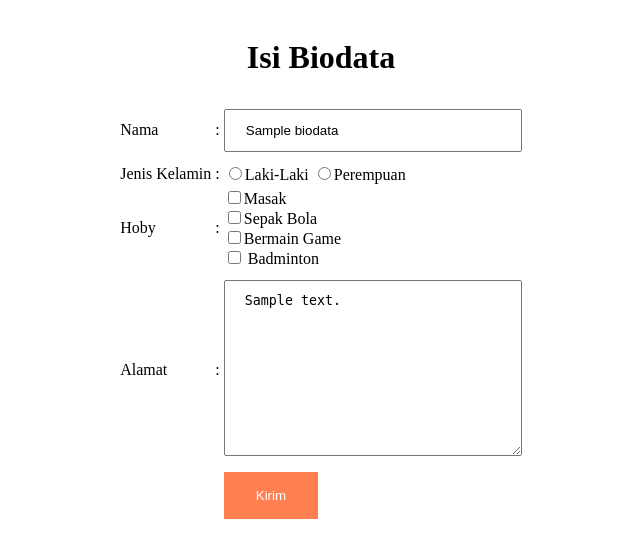
After one commit to Bellukchips/crud-php-mysql, a PHP site: page /php/edit.php?id=1 in a window 1280 px wide. The commit adds this page. Shown: the top 558 px of the page, without its empty margins (319-959 px from the left). Run offline with PHP 8.4, Linux system fonts and the light colour scheme; tables that the repository leaves empty or names only in its code hold one stand-in row (values such as "Sample post").

Commit message:
Edit dan hapus data

```diff
--- a/index.php
+++ b/index.php
@@ -13,7 +13,7 @@
 }
 table{
     border-collapse: collapse;
-    width: 100%;
+    width: 60%;
 }
 th,td{
     padding: 15px;
@@ -37,6 +37,7 @@ th,td{
                 <th>Jenis Kelamin</th>
                 <th>Hobby</th>
                 <th>Alamat</th>
+                <th>Aksi</th>
             </tr>
         </thead>
         <tbody>
@@ -59,6 +60,7 @@ th,td{
                     <td>'.$data['jk'].'</td>
                     <td>'.$data['hoby'].'</td>
                     <td>'.$data['alamat'].'</td>
+                    <td><a href="php/edit.php?id='.$data['id'].'">Edit</a> | <a href="php/hapus.php?id='.$data['id'].'">Hapus</a></td>
                     </tr>
                     ';
                     $no++; //increment
--- /dev/null
+++ b/php/edit.php
@@ -0,0 +1,61 @@
+<!DOCTYPE html>
+<html lang="en">
+<head>
+    <meta charset="UTF-8">
+    <meta name="viewport" content="width=device-width, initial-scale=1.0">
+    <title>Edit Data</title>
+    <link rel="stylesheet" href="../css/style.css">
+</head>
+<body>
+<?php
+include 'connect.php';
+
+$id = $_GET['id'];
+$query = mysqli_query($conn,"SELECT * FROM biodata WHERE id='$id'");
+while ($data = mysqli_fetch_array($query)){
+    $datahobi = explode(',',$data['hoby']);
+?>
+<!--Disini form edit-->
+<form action="update.php" method="post">
+        <br>
+        <h1>Isi Biodata</h1>
+        <table class="center">
+            <input type="hidden" name="id" value="<?php echo $data['id']?>">
+            <tr>
+                <td>Nama</td>
+                <td>:</td>
+                <td><input type="text" name="fname" value="<?php echo $data['nama']?>"></td>
+            </tr>
+            <tr>
+                <td>Jenis Kelamin</td>
+                <td>:</td>
+                <td><input type="radio" name="jk" value="Laki-Laki" <?php if($data['jk'] == 'Laki-Laki') echo 'checked';?>>Laki-Laki <input type="radio" value="Perempuan"
+                        name="jk" <?php if($data['jk'] == 'Perempuan') echo 'checked';?>>Perempuan </td>
+            </tr>
+            <tr>
+                <td>Hoby</td>
+                <td>:</td>
+                <td><input type="checkbox" name="hoby[]" value="Masak" <?php if (in_array("Masak", $datahobi)) echo "checked";?>>Masak <br>
+                    <input type="checkbox" value="Sepak Bola" name="hoby[]" <?php if (in_array("Sepak Bola", $datahobi)) echo "checked";?>>Sepak Bola <br>
+                    <input type="checkbox" name="hoby[]" value="Bermain Game" <?php if (in_array("Bermain Game", $datahobi)) echo "checked";?>>Bermain Game <br>
+                    <input type="checkbox" name="hoby[]" value="Badminton" <?php if (in_array("Badminton", $datahobi)) echo "checked";?>> Badminton <br>
+                </td>
+            </tr>
+            <tr>
+                <td>Alamat</td>
+                <td>:</td>
+                <td><textarea name="falamat" cols="30" rows="10"><?php echo $data['alamat']?></textarea></td>
+            </tr>
+            <tr>
+                <td></td>
+                <td></td>
+                <td><input type="submit" value="Kirim" name="submit"></td>
+            </tr>
+        </table>
+    </form>
+    <?php if (in_array("Menulis", $datahobi)) echo "checked";?>
+
+
+<?php }?>
+</body>
+</html>
```
Also changed, not shown: php/hapus.php (added, +12 -0 lines), php/kirim.php (+7 -1 lines), php/update.php (added, +23 -0 lines).
